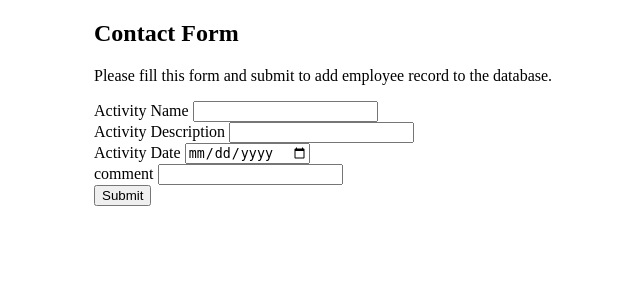
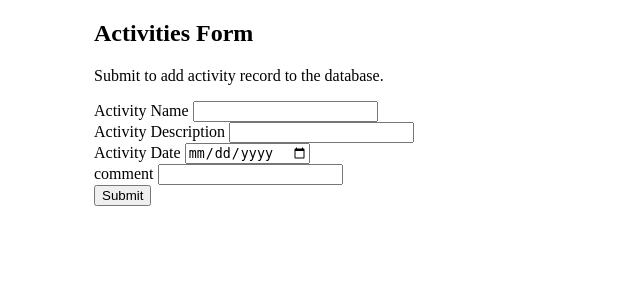
Before and after one commit to levdub/recruitment, a PHP site: page /add_activities_form.php in a window 1280 px wide. Shown: the top 300 px of the page, without its empty margins (296-936 px from the left). Run offline with PHP 8.4, Linux system fonts and the light colour scheme.

Commit message:
Update add_activities_form.php

```diff
--- a/add_activities_form.php
+++ b/add_activities_form.php
@@ -17,9 +17,9 @@
             <div class="row">
                 <div class="col-md-12">
                     <div class="page-header">
-                        <h2>Contact Form</h2>
+                        <h2>Activities Form</h2>
                     </div>
-                    <p>Please fill this form and submit to add employee record to the database.</p>
+                    <p>Submit to add activity record to the database.</p>
                     <form action="activitydb.php" method="post">
                         <div class="form-group">
                             <label>Activity Name</label>
```
